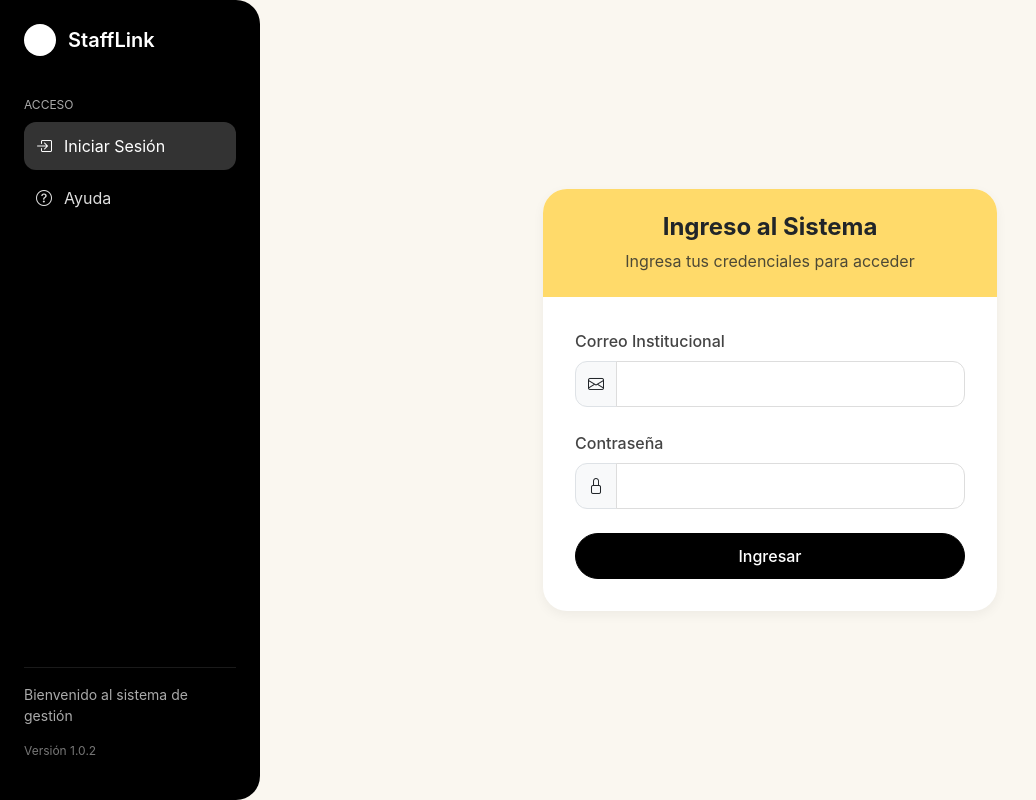
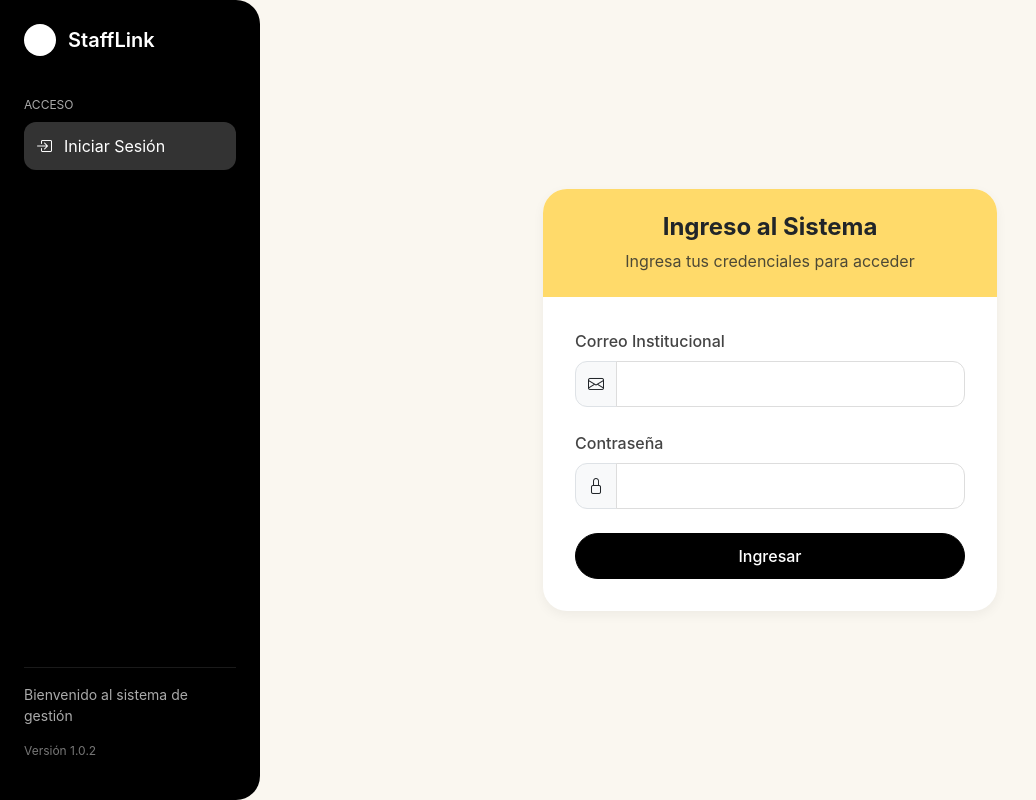
Before and after one commit to AngelBroce/Proyecto-de-software-VI, a PHP site: page /ingreso-fix.php in a window 1280 px wide. Shown: the whole page, without its empty margins (0-1036 px from the left). Run offline with PHP 8.4, Linux system fonts and the light colour scheme.

Commit message:
fix: ingreso-fix

```diff
--- a/mi-proyecto-web/ingreso-fix.php
+++ b/mi-proyecto-web/ingreso-fix.php
@@ -104,10 +104,6 @@ if ($_SERVER['REQUEST_METHOD'] === 'POST') {
                     <i class="bi bi-box-arrow-in-right"></i>
                     <span>Iniciar Sesión</span>
                 </a>
-                <a href="#" class="nav-item">
-                    <i class="bi bi-question-circle"></i>
-                    <span>Ayuda</span>
-                </a>
             </nav>
 
             <div class="sidebar-footer">
```
